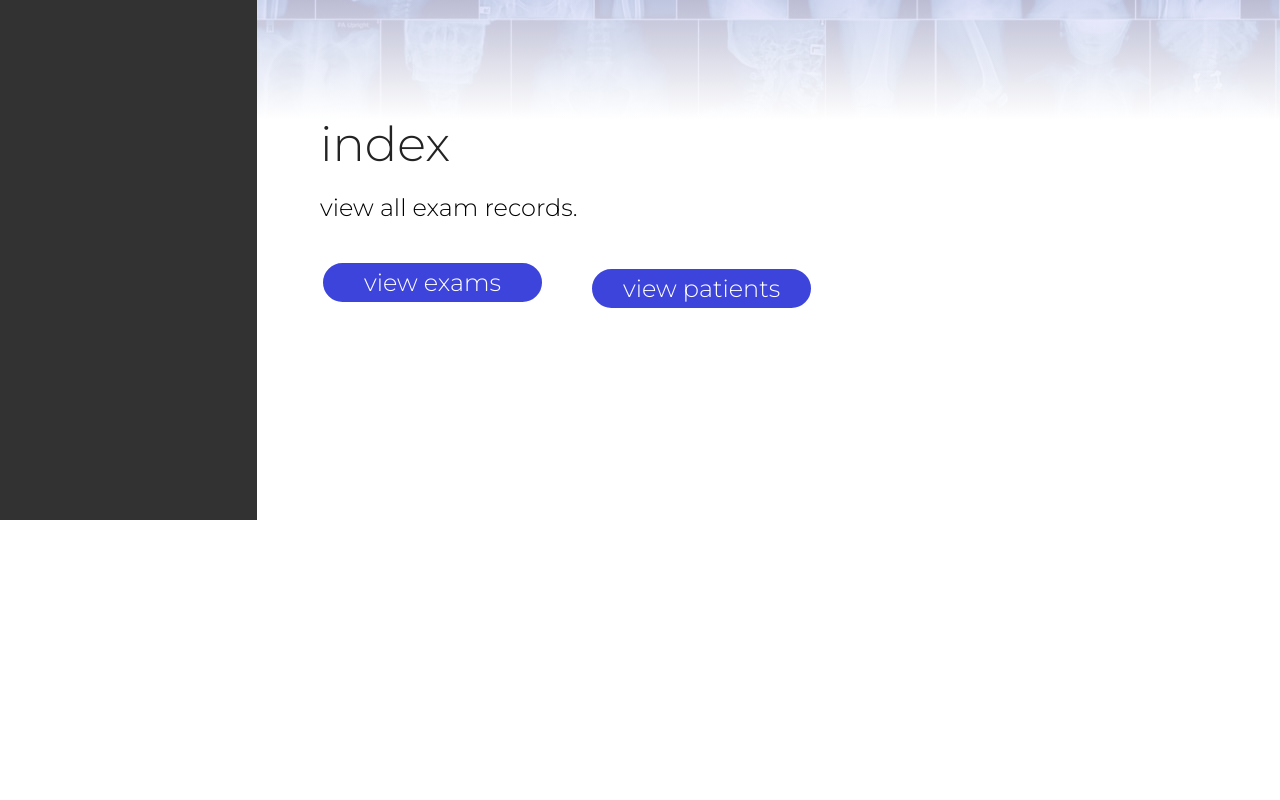
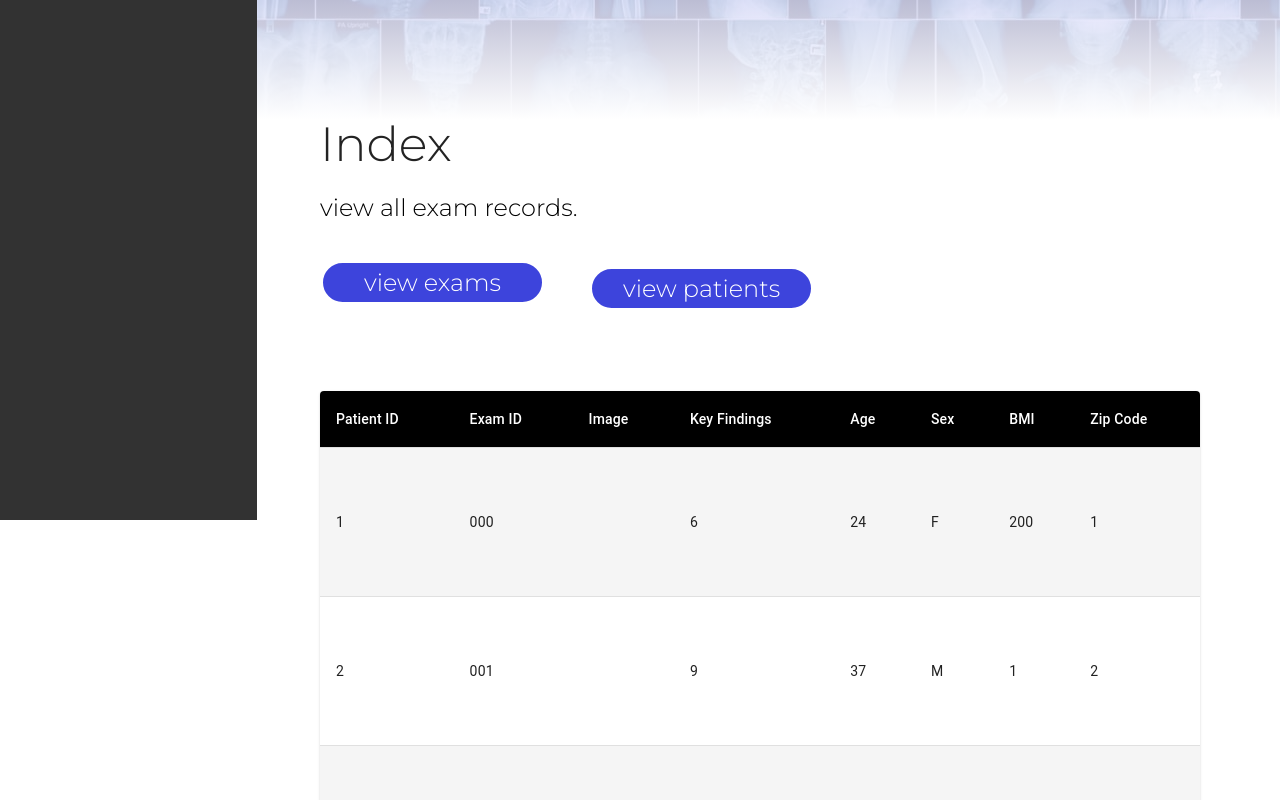
Before and after one commit to Quick07/Hack-Diversity-SWE-Group-6-Project, a React (Create React App) app in the folder client/: page /IndexPage in a window 1280 px wide. Shown: the part 280-1080 px from the top of the page. Before the commit the page ends 800 px from the top, so only its background shows below. Built offline with nearby package versions, Linux system fonts and the light colour scheme.

Commit message:
table in the index page
create table in the index page

```diff
--- a/client/src/App.js
+++ b/client/src/App.js
@@ -7,6 +7,8 @@ import Navbar from './components/Navbar/Navbar';
 import IndexPage from './components/IndexPage/IndexPage';
 import AdminPage from './components/AdminPage/AdminPage';
 import ExamInfo from './components/ExamInfo/ExamInfo';
+
+
 import './App.css';
 
 import { useApi } from './hooks/use-api';
--- /dev/null
+++ b/client/src/components/Exams/Examstable.js
@@ -0,0 +1,85 @@
+import * as React from 'react';
+import { styled } from '@mui/material/styles';
+import Table from '@mui/material/Table';
+import TableBody from '@mui/material/TableBody';
+import TableCell, { tableCellClasses } from '@mui/material/TableCell';
+import TableContainer from '@mui/material/TableContainer';
+import TableHead from '@mui/material/TableHead';
+import Paper from '@mui/material/Paper';
+import TableRow from '@mui/material/TableRow';
+
+
+const StyledTableCell = styled(TableCell)(({ theme }) => ({
+  [`&.${tableCellClasses.head}`]: {
+    backgroundColor: theme.palette.common.black,
+    color: theme.palette.common.white,
+  },
+  [`&.${tableCellClasses.body}`]: {
+    fontSize: 14,
+  },
+}));
+
+const StyledTableRow = styled(TableRow)(({ theme }) => ({
+  '&:nth-of-type(odd)': {
+    backgroundColor: theme.palette.action.hover,
+  },
+  // hide last border
+  '&:last-child td, &:last-child th': {
+    border: 0,
+  },
+}));
+
+function createData(PatientID, ExamID, Image, KeyFindings, Age, Sex, BMI, ZipCode) {
+  return { PatientID, ExamID, Image, KeyFindings, Age, Sex, BMI, ZipCode};
+}
+
+const rows = [
+  createData(1,'000', 1, 6.0, 24, 'F', 200,1),
+  createData(2,'001', 2, 9.0, 37, 'M', 1,2),
+  createData(3,'002', 3, 16.0, 24, 'F', 2,3),
+  createData(4,'003', 4, 3.7, 67, 'F', 3,4),
+  createData(5,'004', 5, 16.0, 49, 'M',4,5),
+
+];
+
+export default function Examstable() {
+  return (
+    <TableContainer component={Paper}>
+      <Table sx={{ minWidth: 700, minHeight: 800,  "& .MuiTableCell-head": {
+            color: "white",
+            backgroundColor: "blue"
+          }
+          }} aria-label="customized table">
+        <TableHead>
+          <TableRow>
+            <StyledTableCell align="left">Patient ID</StyledTableCell>
+            <StyledTableCell align="left">Exam ID</StyledTableCell>
+            <StyledTableCell align="left">Image</StyledTableCell>
+            <StyledTableCell align="left">Key Findings</StyledTableCell>
+            <StyledTableCell align="left">Age</StyledTableCell>
+            <StyledTableCell align="left">Sex</StyledTableCell>
+            <StyledTableCell align="left">BMI</StyledTableCell>
+            <StyledTableCell align="left">Zip Code</StyledTableCell>
+          </TableRow>
+        </TableHead>
+        <TableBody>
+          {rows.map((row) => (
+                       <StyledTableRow key={row.PatientID}>
+                       <StyledTableCell component="th" scope="row">
+                         {row.PatientID}
+                       </StyledTableCell>
+
+              <StyledTableCell align="left">{row.ExamID}</StyledTableCell>
+              <StyledTableCell align="left">{row.image}</StyledTableCell>
+              <StyledTableCell align="left">{row.KeyFindings}</StyledTableCell>
+              <StyledTableCell align="left">{row.Age}</StyledTableCell>
+              <StyledTableCell align="left">{row.Sex}</StyledTableCell>
+              <StyledTableCell align="left">{row.BMI}</StyledTableCell>
+              <StyledTableCell align="left">{row.ZipCode}</StyledTableCell>
+            </StyledTableRow>
+          ))}
+        </TableBody>
+      </Table>
+    </TableContainer>
+  );
+}
--- a/client/src/components/IndexPage/IndexPage.css
+++ b/client/src/components/IndexPage/IndexPage.css
@@ -39,5 +39,9 @@
 }
 
 .IndexPage {
-  padding: 0 0 0 20rem;
+  padding: 0 05rem 0 20rem;
 }
+.table{
+  padding-top: 5rem;
+  padding-bottom: 2rem;
+}
--- a/client/src/components/IndexPage/IndexPage.js
+++ b/client/src/components/IndexPage/IndexPage.js
@@ -1,17 +1,21 @@
 import React from 'react';
 import './IndexPage.css';
 import { Link } from 'react-router-dom';
+import Indextable from '../Exams/Examstable';
 
 // This page allows access to view all exam and patient information
 export default function IndexPage() {
   return <div className='IndexPage'>
       <div>
-      <h1>index</h1>
+      <h1>Index</h1>
       <h2>view all exam records.</h2>
       </div>
       <div>
       <button className='indexButton'><Link to='/IndexPage/Exam'>view exams</Link></button> {/*Links to create exam form*/}
       <button className='indexButton'>view patients</button>{/*Links to table with all exams*/}
       </div>
+      <div className='table'>
+      <Indextable />
+      </div>
     </div>;
 }
```
